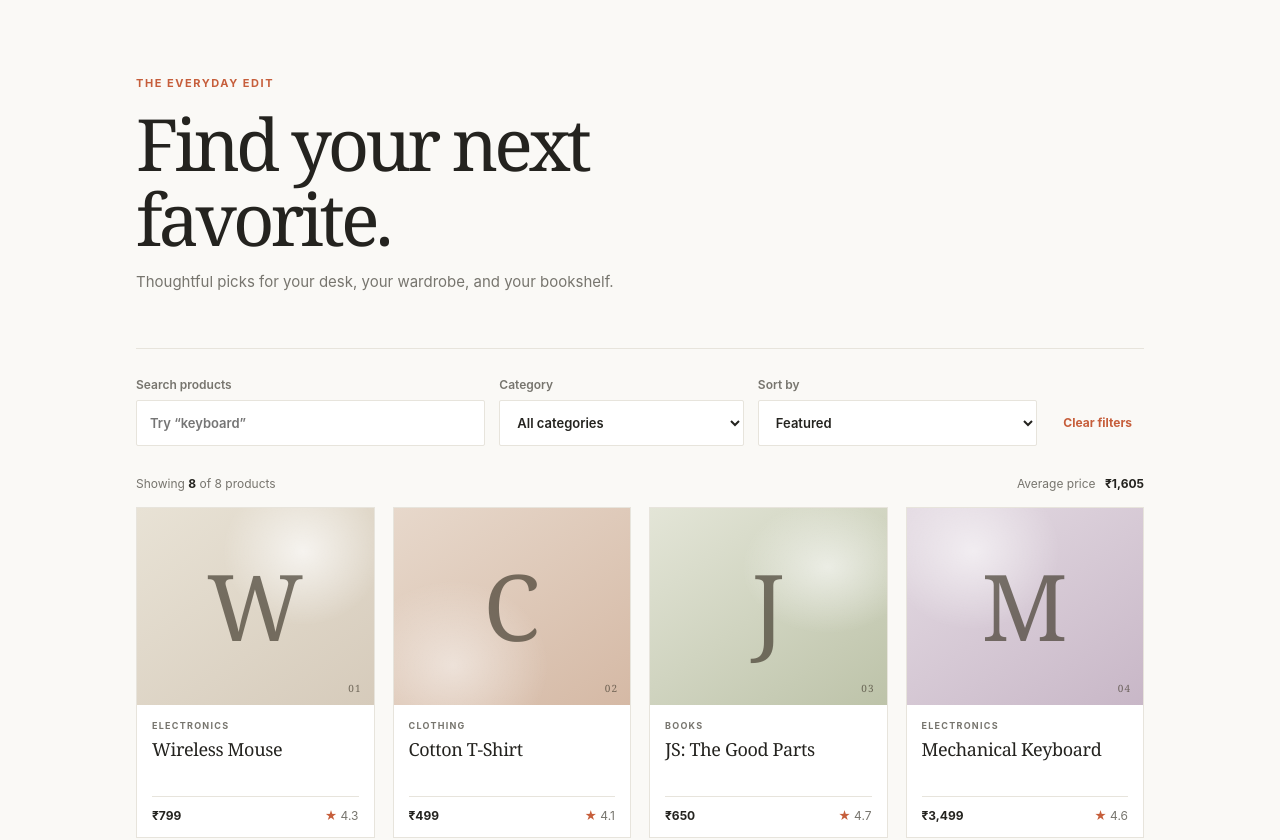
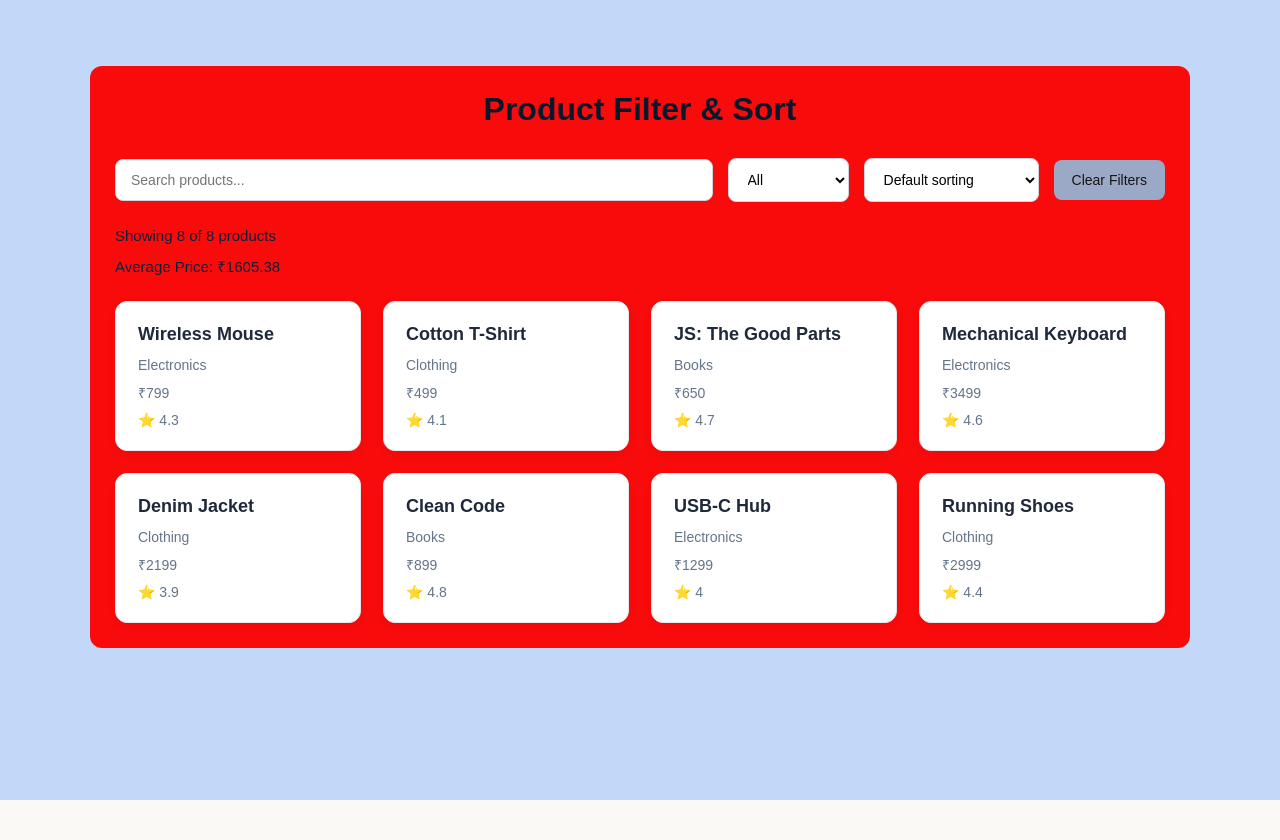
Before and after one commit to sushmitha-katika-dev/react-js-learning, a React (Vite) app in the folder challenges/: page / in a window 1280 px wide. Shown: the top 840 px of the page. After the commit the page ends 800 px from the top, so only its background shows below. Built offline with nearby package versions, Linux system fonts and the light colour scheme.

Commit message:
Javascript and  React Challenge 1: Product Filter & Sort

```diff
--- a/challenges/src/App.css
+++ b/challenges/src/App.css
@@ -1,346 +1,138 @@
-.catalog {
-  --ink: #24231f;
-  --muted: #77756e;
-  --line: #e7e4dc;
-  --paper: #faf9f6;
-  --accent: #c65e3b;
-  width: min(1120px, 100%);
-  margin: 0 auto;
-  padding: 48px 56px 28px;
-  color: var(--ink);
-  text-align: left;
+* {
+  margin: 0;
+  padding: 0;
   box-sizing: border-box;
 }
 
-.catalog-header {
-  padding: 28px 0 42px;
-  border-bottom: 1px solid var(--line);
+body {
+  font-family: Arial, sans-serif;
+  background: #c3d8f8;
+  color: #222;
+  padding-top: 2%;
 }
 
-.eyebrow,
-.catalog-footer,
-.product-category {
-  font-size: 11px;
-  font-weight: 700;
-  letter-spacing: 0.14em;
-  text-transform: uppercase;
+
+/* Main container */
+.container {
+  background: #f90b0b;
+  max-width: 1100px;
+  margin: 40px auto;
+  padding: 25px;
+  border-radius: 12px;
 }
 
-.eyebrow {
-  margin: 0 0 16px;
-  color: var(--accent);
+h1 {
+  text-align: center;
+  margin-bottom: 30px;
+  color: #09172d;
+  font-size: 32px;
 }
 
-.catalog-header h1 {
-  max-width: 720px;
-  margin: 0;
-  color: var(--ink);
-  font-family: Georgia, 'Times New Roman', serif;
-  font-size: clamp(42px, 6vw, 72px);
-  font-weight: 400;
-  letter-spacing: -0.055em;
-  line-height: 1.04;
+.controls {
+  display: flex;
+  align-items: center;
+  gap: 15px;
+  flex-wrap: wrap;
+  margin-bottom: 25px;
 }
 
-.intro {
-  margin-top: 16px;
-  color: var(--muted);
-  font-size: 15px;
+input,
+select {
+  padding: 12px 15px;
+  border: 1px solid #d1d5db;
+  border-radius: 8px;
+  font-size: 14px;
+  background: white;
+  outline: none;
 }
 
-.catalog-content {
-  padding-top: 28px;
+
+input {
+  flex: 1;
+  min-width: 200px;
 }
 
-.toolbar {
-  display: grid;
-  grid-template-columns: minmax(200px, 1fr) minmax(150px, 0.7fr) minmax(190px, 0.8fr) auto;
-  align-items: end;
-  gap: 14px;
+input:focus,
+select:focus {
+  border-color: #2563eb;
+  box-shadow: 0 0 0 3px rgba(37, 99, 235, 0.12);
 }
 
-.toolbar label {
-  display: grid;
-  gap: 8px;
-  color: var(--muted);
-  font-size: 12px;
-  font-weight: 600;
+select {
+  cursor: pointer;
 }
 
-.toolbar input,
-.toolbar select {
-  width: 100%;
-  height: 46px;
-  padding: 0 13px;
-  border: 1px solid var(--line);
-  border-radius: 2px;
-  background: #fff;
-  color: var(--ink);
-  font: inherit;
-  font-size: 13px;
-  box-sizing: border-box;
+button {
+  padding: 12px 18px;
+  border: none;
+  border-radius: 8px;
+  background: #9ca9c6;
+  color: rgb(22, 21, 21);
+  font-size: 14px;
+  cursor: pointer;
+  transition: background 0.2s;
 }
 
-.toolbar input:focus,
-.toolbar select:focus {
-  border-color: var(--accent);
-  outline: 2px solid rgb(198 94 59 / 18%);
+button:hover {
+  background: #e4b336;
 }
-
-.clear-button,
-.empty-state button {
-  min-height: 46px;
-  padding: 0 12px;
-  border: 0;
-  background: transparent;
-  color: var(--accent);
-  font: inherit;
-  font-size: 12px;
-  font-weight: 700;
-  cursor: pointer;
-  white-space: nowrap;
-}
-
-.clear-button:hover,
-.empty-state button:hover {
-  text-decoration: underline;
-  text-underline-offset: 3px;
-}
-
-.results-bar {
-  display: flex;
-  justify-content: space-between;
-  gap: 16px;
-  margin: 30px 0 16px;
-  color: var(--muted);
-  font-size: 12px;
-}
-
-.results-bar p {
-  margin: 0;
-}
-
-.results-bar strong {
-  color: var(--ink);
-  font-weight: 700;
-}
-
-.average-price strong {
-  margin-left: 6px;
+.container > p {
+  margin-bottom: 12px;
+  color: #0c1f3a;
+  font-size: 15px;
 }
 
 .product-grid {
   display: grid;
-  grid-template-columns: repeat(4, minmax(0, 1fr));
-  gap: 18px;
+  grid-template-columns: repeat(auto-fit, minmax(220px, 1fr));
+  gap: 22px;
+  margin-top: 25px;
 }
 
 .product-card {
-  min-width: 0;
-  overflow: hidden;
-  border: 1px solid var(--line);
-  background: #fff;
-  transition: transform 160ms ease, box-shadow 160ms ease;
+  background: white;
+  padding: 22px;
+  border-radius: 12px;
+  border: 1px solid #e5e7eb;
+  box-shadow: 0 3px 10px rgba(0, 0, 0, 0.05);
+  transition: transform 0.2s, box-shadow 0.2s;
 }
 
 .product-card:hover {
-  transform: translateY(-3px);
-  box-shadow: 0 12px 28px rgb(36 35 31 / 8%);
+  transform: translateY(-5px);
+  box-shadow: 0 8px 20px rgba(0, 0, 0, 0.10);
 }
 
-.product-art {
-  position: relative;
-  display: grid;
-  aspect-ratio: 1.2;
-  place-items: center;
-  overflow: hidden;
-  background:
-    radial-gradient(ellipse at 70% 22%, rgb(255 255 255 / 70%), transparent 34%),
-    linear-gradient(145deg, #e8e2d5, #d6cbbb);
-  color: rgb(70 62 50 / 70%);
-  font-family: Georgia, 'Times New Roman', serif;
+.product-card h3 {
+  font-size: 18px;
+  margin-bottom: 12px;
+  color: #1e293b;
 }
 
-.product-card:nth-child(4n + 2) .product-art {
-  background:
-    radial-gradient(ellipse at 25% 80%, rgb(255 255 255 / 48%), transparent 38%),
-    linear-gradient(145deg, #e7d8cb, #d5b9a5);
+.product-card p {
+  margin-top: 10px;
+  color: #64748b;
+  font-size: 14px;
 }
 
-.product-card:nth-child(4n + 3) .product-art {
-  background:
-    radial-gradient(ellipse at 75% 30%, rgb(255 255 255 / 58%), transparent 34%),
-    linear-gradient(145deg, #e3e5d7, #bdc3a9);
-}
-
-.product-card:nth-child(4n) .product-art {
-  background:
-    radial-gradient(ellipse at 28% 22%, rgb(255 255 255 / 60%), transparent 36%),
-    linear-gradient(145deg, #e4dbe3, #c8b7c7);
-}
-
-.product-art > span:first-child {
-  font-size: clamp(54px, 8vw, 92px);
-  line-height: 1;
-}
-
-.art-index {
-  position: absolute;
-  right: 12px;
-  bottom: 10px;
-  font-family: var(--sans);
-  font-size: 10px;
-  letter-spacing: 0.1em;
-}
-
-.product-details {
-  padding: 15px 15px 14px;
-}
-
-.product-category {
-  margin: 0 0 7px;
-  color: var(--muted);
-  font-size: 9px;
-}
-
-.product-details h2 {
-  min-height: 44px;
-  margin: 0;
-  color: var(--ink);
-  font-family: Georgia, 'Times New Roman', serif;
-  font-size: 18px;
-  font-weight: 400;
-  letter-spacing: -0.02em;
-  line-height: 1.25;
-}
-
-.product-meta {
-  display: flex;
-  justify-content: space-between;
-  align-items: center;
-  gap: 8px;
-  margin-top: 14px;
-  padding-top: 11px;
-  border-top: 1px solid var(--line);
-  font-size: 12px;
-}
-
-.product-price {
-  margin: 0;
-  color: var(--ink);
-  font-weight: 700;
-}
-
-.product-rating {
-  margin: 0;
-  color: var(--muted);
-}
-
-.product-rating span {
-  color: var(--accent);
-}
-
-.empty-state {
-  display: grid;
-  min-height: 300px;
-  align-content: center;
-  justify-items: center;
-  border: 1px dashed var(--line);
-  text-align: center;
-}
-
-.empty-state > span {
-  color: var(--accent);
-  font-size: 40px;
-  line-height: 1;
-}
-
-.empty-state h2 {
-  margin: 16px 0 6px;
-  color: var(--ink);
-  font-family: Georgia, 'Times New Roman', serif;
-  font-size: 24px;
-  font-weight: 400;
-}
-
-.empty-state p {
-  color: var(--muted);
-  font-size: 13px;
-}
-
-.catalog-footer {
-  display: flex;
-  justify-content: space-between;
-  margin-top: 46px;
-  padding-top: 16px;
-  border-top: 1px solid var(--line);
-  color: var(--muted);
-  font-size: 9px;
-}
-
-@media (max-width: 900px) {
-  .catalog {
-    padding-inline: 32px;
+@media (max-width: 600px) {
+  .container {
+    margin: 15px auto;
+    padding: 15px;
   }
 
-  .toolbar {
-    grid-template-columns: repeat(2, minmax(0, 1fr));
+  h1 {
+    font-size: 25px;
   }
 
-  .clear-button {
-    justify-self: start;
+  .controls {
+    flex-direction: column;
+    align-items: stretch;
   }
 
-  .product-grid {
-    grid-template-columns: repeat(3, minmax(0, 1fr));
+  input,
+  select,
+  button {
+    width: 100%;
   }
 }
-
-@media (max-width: 620px) {
-  .catalog {
-    padding: 24px 18px;
-  }
-
-  .catalog-header {
-    padding: 18px 0 30px;
-  }
-
-  .toolbar {
-    grid-template-columns: 1fr;
-    gap: 12px;
-  }
-
-  .clear-button {
-    min-height: 32px;
-    padding-left: 0;
-  }
-
-  .results-bar {
-    align-items: flex-start;
-    flex-direction: column;
-    gap: 7px;
-    margin-top: 22px;
-  }
-
-  .product-grid {
-    grid-template-columns: repeat(2, minmax(0, 1fr));
-    gap: 10px;
-  }
-
-  .product-details {
-    padding: 12px 10px;
-  }
-
-  .product-details h2 {
-    font-size: 16px;
-  }
-}
-
-@media (prefers-reduced-motion: reduce) {
-  *,
-  *::before,
-  *::after {
-    scroll-behavior: auto !important;
-    transition-duration: 0.01ms !important;
-  }
-}
--- a/challenges/src/App.jsx
+++ b/challenges/src/App.jsx
@@ -1,141 +1,124 @@
-import { useState } from 'react'
-import { products } from './challenges/products'
-import './App.css'
-
-const priceFormatter = new Intl.NumberFormat('en-IN', {
-  style: 'currency',
-  currency: 'INR',
-  maximumFractionDigits: 0,
-})
+import { useState} from "react";
+import {products} from "./challenges/products";
+import "./App.css";
 
 function App() {
-  const [search, setSearch] = useState('')
-  const [category, setCategory] = useState('All')
-  const [sortBy, setSortBy] = useState('default')
+  const [search, setSearch] = useState("");
+  const [category, setCategory] = useState("All");
+  const [sort, setSort] = useState("");
 
-  const categories = [...new Set(products.map(({ category }) => category))].sort()
-  const visibleProducts = products
-    .filter(({ name, category: productCategory }) => {
-      const matchesSearch = name.toLowerCase().includes(search.trim().toLowerCase())
-      const matchesCategory = category === 'All' || productCategory === category
+const categories = [
+  "All",
+  ...new Set(products.map(({ category }) => category))
+];
 
-      return matchesSearch && matchesCategory
-    })
-    .sort((first, second) => {
-      if (sortBy === 'price-ascending') return first.price - second.price
-      if (sortBy === 'price-descending') return second.price - first.price
-      if (sortBy === 'rating-descending') return second.rating - first.rating
-      return 0
-    })
-  const averagePrice =
-    visibleProducts.length === 0
-      ? null
-      : visibleProducts.reduce((total, { price }) => total + price, 0) /
-        visibleProducts.length
+  const filteredProducts = products.filter((product) => {
+    const matchesSearch = product.name
+                            .toLowerCase()
+                            .includes(search.toLowerCase());
+    const matchesCategory =
+                          category === "All" || product.category === category;
 
-  function clearFilters() {
-    setSearch('')
-    setCategory('All')
-    setSortBy('default')
+    return matchesSearch && matchesCategory;
+  });
+
+  const sortedProducts = [...filteredProducts].sort((a, b) => {
+    if (sort === "low"){
+      return a.price - b.price;
+    }
+    if (sort === "high"){
+      return b.price - a.price;
+    }
+    if (sort === "rating"){
+      return b.rating - a.rating;
     }
 
+    return 0;
+  });
+
+  const averagePrice = sortedProducts.length
+                      ? sortedProducts.reduce(
+                        (total, product) => total + product.price,
+                        0) / sortedProducts.length
+                      : 0;
+
   return (
-    <main className="catalog">
-      <header className="catalog-header">
-        <p className="eyebrow">THE EVERYDAY EDIT</p>
-        <h1>Find your next favorite.</h1>
-        <p className="intro">
-          Thoughtful picks for your desk, your wardrobe, and your bookshelf.
-        </p>
-      </header>
+    <div className="container">
+      <h1> Product Filter & Sort</h1>
 
-      <section className="catalog-content" aria-label="Product catalog">
-        <div className="toolbar">
-          <label className="search-field">
-            <span>Search products</span>
+      <div className="controls">
+
         <input
-              type="search"
-              placeholder="Try “keyboard”"
+          type="text"
+          placeholder="Search products..."
           value={search}
-              onChange={(event) => setSearch(event.target.value)}
+          onChange={(e) => setSearch(e.target.value)}
         />
-          </label>
 
-          <label className="select-field">
-            <span>Category</span>
-            <select value={category} onChange={(event) => setCategory(event.target.value)}>
-              <option value="All">All categories</option>
-              {categories.map((option) => (
-                <option key={option} value={option}>
-                  {option}
+        <select
+          value={category}
+          onChange={(e) => setCategory(e.target.value)}
+        >
+          {categories.map((cat) => (
+            <option key={cat} value={cat}>
+              {cat}
             </option>
           ))}
         </select>
-          </label>
 
-          <label className="select-field">
-            <span>Sort by</span>
-            <select value={sortBy} onChange={(event) => setSortBy(event.target.value)}>
-              <option value="default">Featured</option>
-              <option value="price-ascending">Price: low to high</option>
-              <option value="price-descending">Price: high to low</option>
-              <option value="rating-descending">Rating: high to low</option>
+        <select
+          value={sort}
+          onChange={(e) => setSort(e.target.value)}
+        >
+          <option value="">Default sorting</option>
+          <option value="low">Price: Low to High</option>
+          <option value="high">Price: High to Low</option>
+          <option value="rating">Rating: High to Low</option>
         </select>
-          </label>
 
-          <button className="clear-button" type="button" onClick={clearFilters}>
-            Clear filters
+        <button onClick={() => {
+          setSearch("");
+          setCategory("All");
+          setSort("");
+        }}>
+          Clear Filters
         </button>
+
       </div>
 
-        <div className="results-bar" aria-live="polite">
       <p>
-            Showing <strong>{visibleProducts.length}</strong> of {products.length} products
+        Showing {sortedProducts.length} of {products.length} products
       </p>
-          <p className="average-price">
-            Average price <strong>{averagePrice === null ? '—' : priceFormatter.format(averagePrice)}</strong>
+
+      <p>
+        Average Price: ₹{averagePrice.toFixed(2)}
       </p>
+
+      <div className="product-grid">
+
+        {sortedProducts.length === 0 ? (
+
+          <p>No products found!</p>
+
+        ) : (
+
+          sortedProducts.map((product) => (
+            <div className="product-card" key={product.id}>
+
+              <h3>{product.name}</h3>
+              <p>{product.category}</p>
+              <p>₹{product.price}</p>
+              <p>⭐ {product.rating}</p>
+
+            </div>
+          ))
+
+        )}
+
       </div>
 
-        {visibleProducts.length > 0 ? (
-          <div className="product-grid">
-            {visibleProducts.map(({ id, name, category: productCategory, price, rating }) => (
-              <article className="product-card" key={id}>
-                <div className="product-art" aria-hidden="true">
-                  <span>{name.slice(0, 1)}</span>
-                  <span className="art-index">{String(id).padStart(2, '0')}</span>
     </div>
-                <div className="product-details">
-                  <p className="product-category">{productCategory}</p>
-                  <h2>{name}</h2>
-                  <div className="product-meta">
-                    <p className="product-price">{priceFormatter.format(price)}</p>
-                    <p className="product-rating" aria-label={`Rated ${rating} out of 5`}>
-                      <span aria-hidden="true">★</span> {rating.toFixed(1)}
-                    </p>
-                  </div>
-                </div>
-              </article>
-            ))}
-          </div>
-        ) : (
-          <div className="empty-state">
-            <span aria-hidden="true">⌕</span>
-            <h2>No products found</h2>
-            <p>Try a different search or clear your filters.</p>
-            <button type="button" onClick={clearFilters}>
-              Show all products
-            </button>
-          </div>
-        )}
-      </section>
-
-      <footer className="catalog-footer">
-        <span>CURATED FOR EVERY DAY</span>
-        <span>01 — 08</span>
-      </footer>
-    </main>
-  )
+  );
 }
 
-export default App
+export default App;
```
Lines whose indentation alone changed are shown as unchanged.
